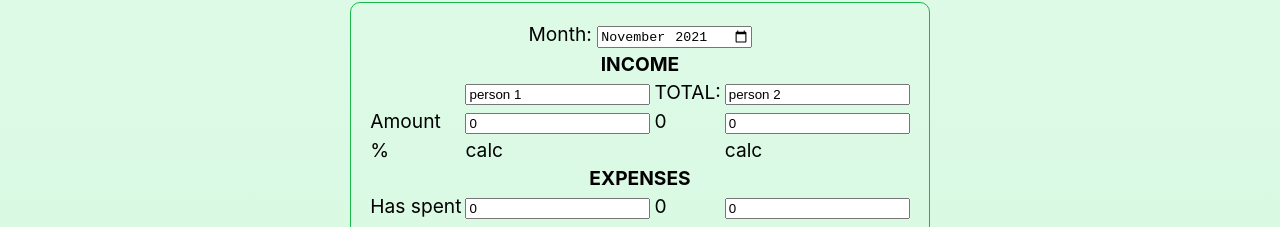
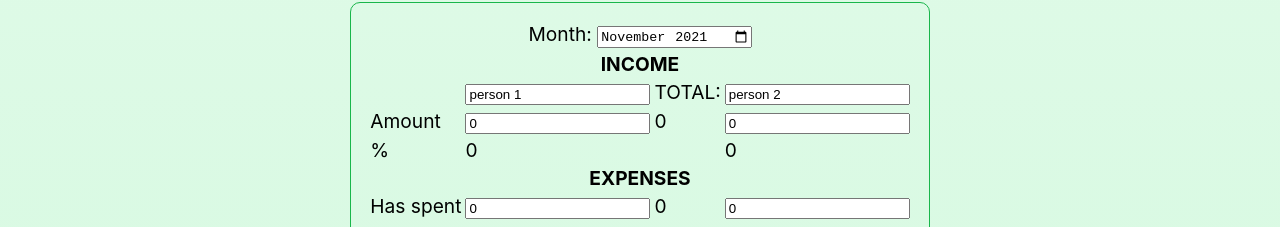
Before and after one commit to bjorntirsen/couples-expenses, a Next.js app: page /expenses in a window 1280 px wide. Shown: the part 428-655 px from the top of the page. Built offline with nearby package versions, Linux system fonts and the light colour scheme; no server answers; the database is empty.

Commit message:
:sparkles: Add % calculations

```diff
--- a/components/expenses/ExpensesForm.tsx
+++ b/components/expenses/ExpensesForm.tsx
@@ -1,4 +1,4 @@
-import { FC, FormEvent, useRef, useState, useEffect } from 'react';
+import { FC, FormEvent, useRef, useState, useEffect, useCallback } from 'react';
 import { Month } from '../month.model';
 import classes from './ExpensesForm.module.css';
 
@@ -31,21 +31,26 @@ const ExpensesForm: FC<Props> = ({
   const p1spentInputRef = useRef<HTMLInputElement>(null);
   const p2spentInputRef = useRef<HTMLInputElement>(null);
   const [totalIncome, setTotalIncome] = useState(0);
+  const [p1incPercent, setP1incPercent] = useState(0);
+  const [p2incPercent, setP2incPercent] = useState(0);
   const [totalSpent, setTotalSpent] = useState(0);
 
-  const updateCalculations = () => {
-    // Update calculations
+  const updateCalculations = useCallback(() => {
     const p1income = +p1incomeInputRef.current!.value;
     const p2income = +p2incomeInputRef.current!.value;
     const p1spent = +p1spentInputRef.current!.value;
     const p2spent = +p2spentInputRef.current!.value;
     if (p1income > 0 || p2income > 0) setTotalIncome(p1income + p2income);
     if (p1spent > 0 || p2spent > 0) setTotalSpent(p1spent + p2spent);
-  };
+    if (totalIncome > 0) {
+      setP1incPercent(+((p1income/totalIncome)*100).toFixed(2));
+      setP2incPercent(+((p2income/totalIncome)*100).toFixed(2));
+    }
+  }, [totalIncome]);
 
   useEffect(() => {
     updateCalculations();
-  }, []);
+  }, [updateCalculations]);
 
   const handleOnChange = (event: FormEvent) => {
     // Update formData
@@ -136,9 +141,9 @@ const ExpensesForm: FC<Props> = ({
           </tr>
           <tr>
             <td>%</td>
-            <td>calc</td>
+            <td>{p1incPercent}</td>
             <td></td>
-            <td>calc</td>
+            <td>{p2incPercent}</td>
           </tr>
           <tr>
             <th colSpan={4}>EXPENSES</th>
```
